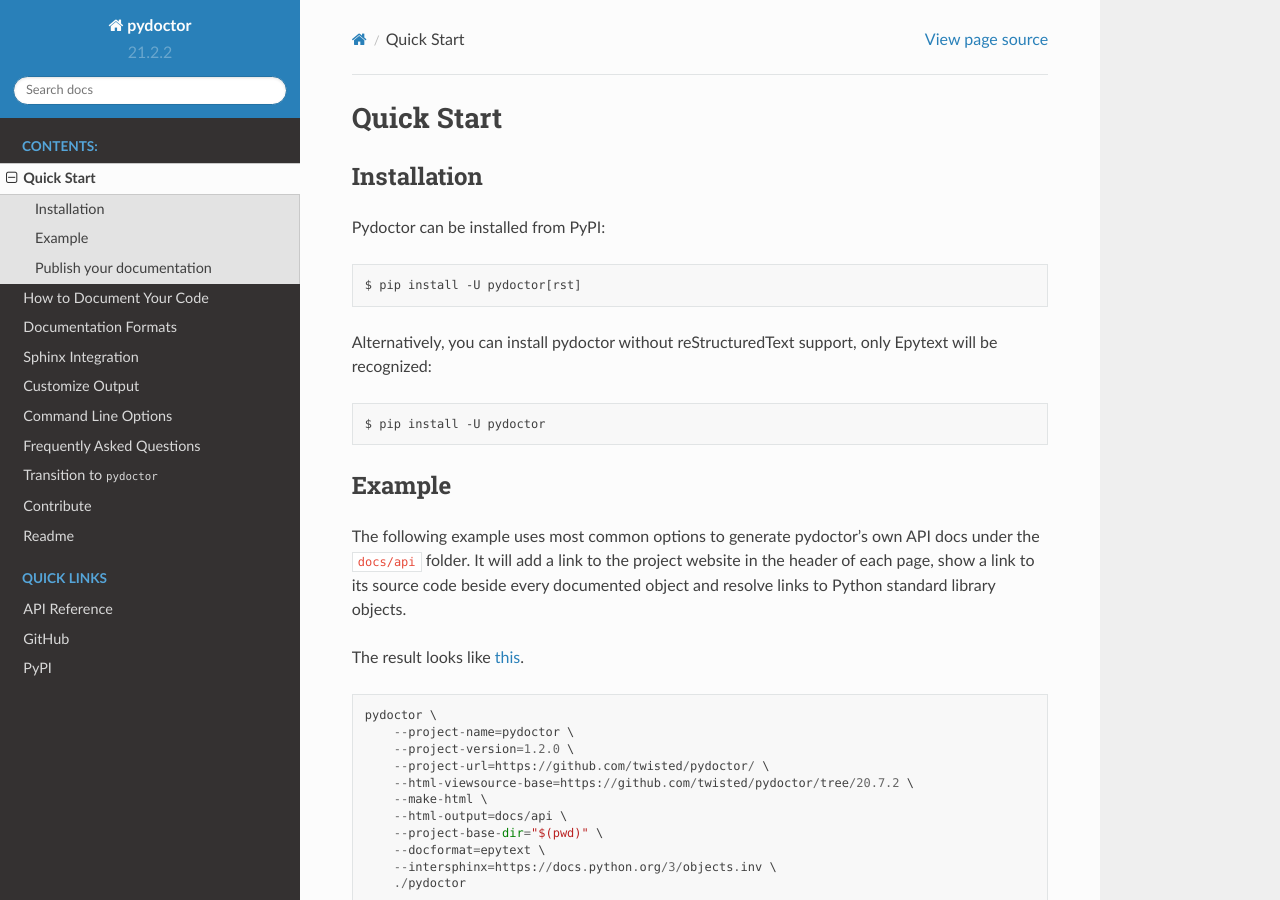
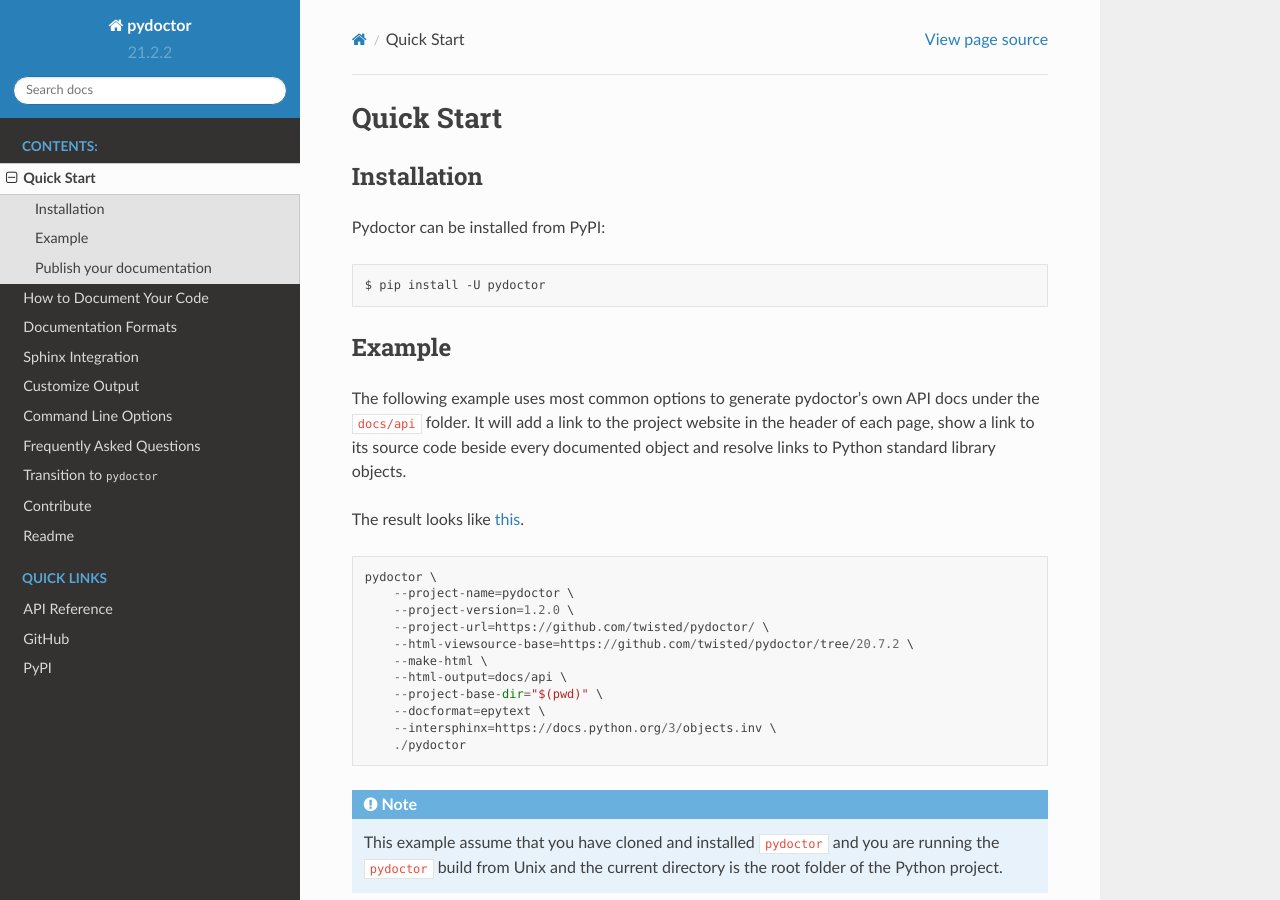
Before and after one commit to twisted/pydoctor, a Sphinx documentation site: the page built from docs/source/quickstart.rst, in a window 1280 px wide and 900 px high. Built offline with Sphinx 7.4.7 and the Read the Docs theme 2.0.0, drawn with Linux system fonts in a browser that asks for light colours.

Commit message:
Remove pydoctor[rst] install from documentation

```diff
--- a/docs/source/quickstart.rst
+++ b/docs/source/quickstart.rst
@@ -5,11 +5,6 @@
 ------------
 
 Pydoctor can be installed from PyPI::
-
-   $ pip install -U pydoctor[rst]
-
-Alternatively, you can install pydoctor without reStructuredText
-support, only Epytext will be recognized::
 
    $ pip install -U pydoctor
 
```
